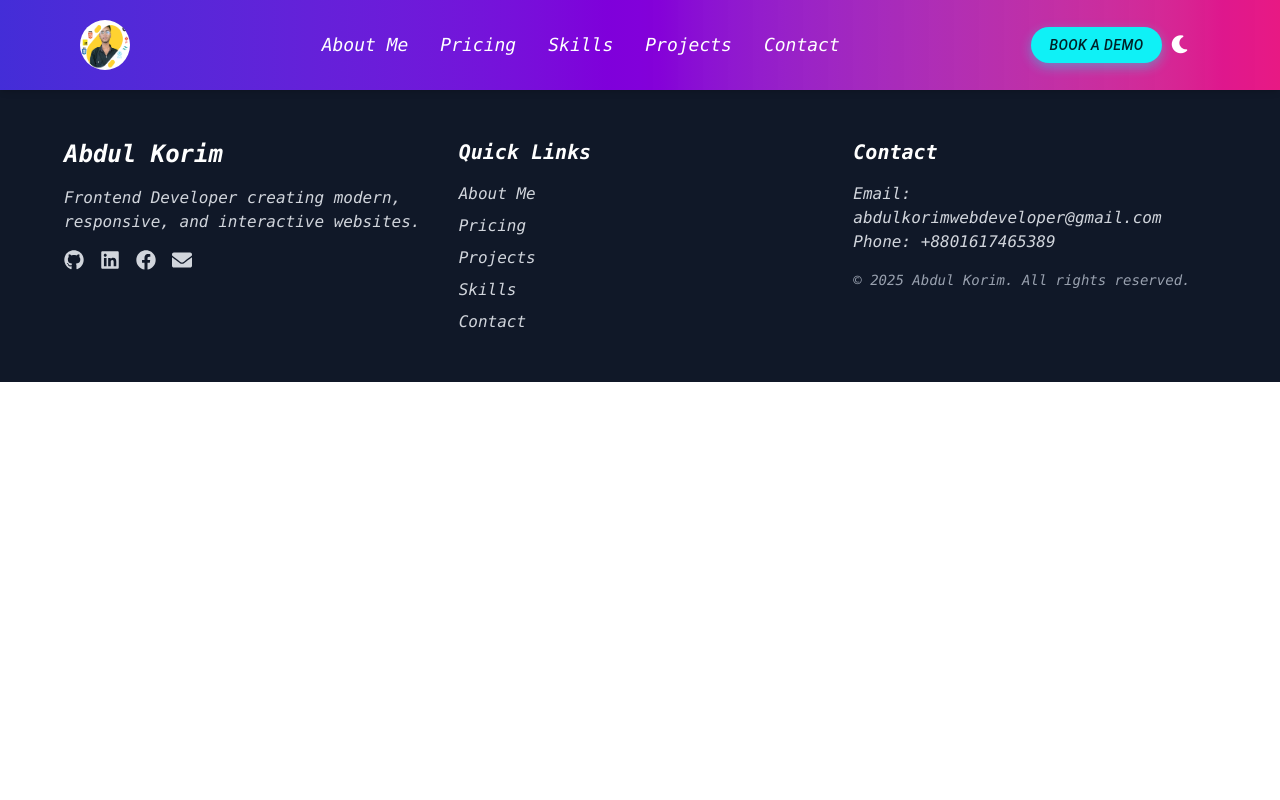
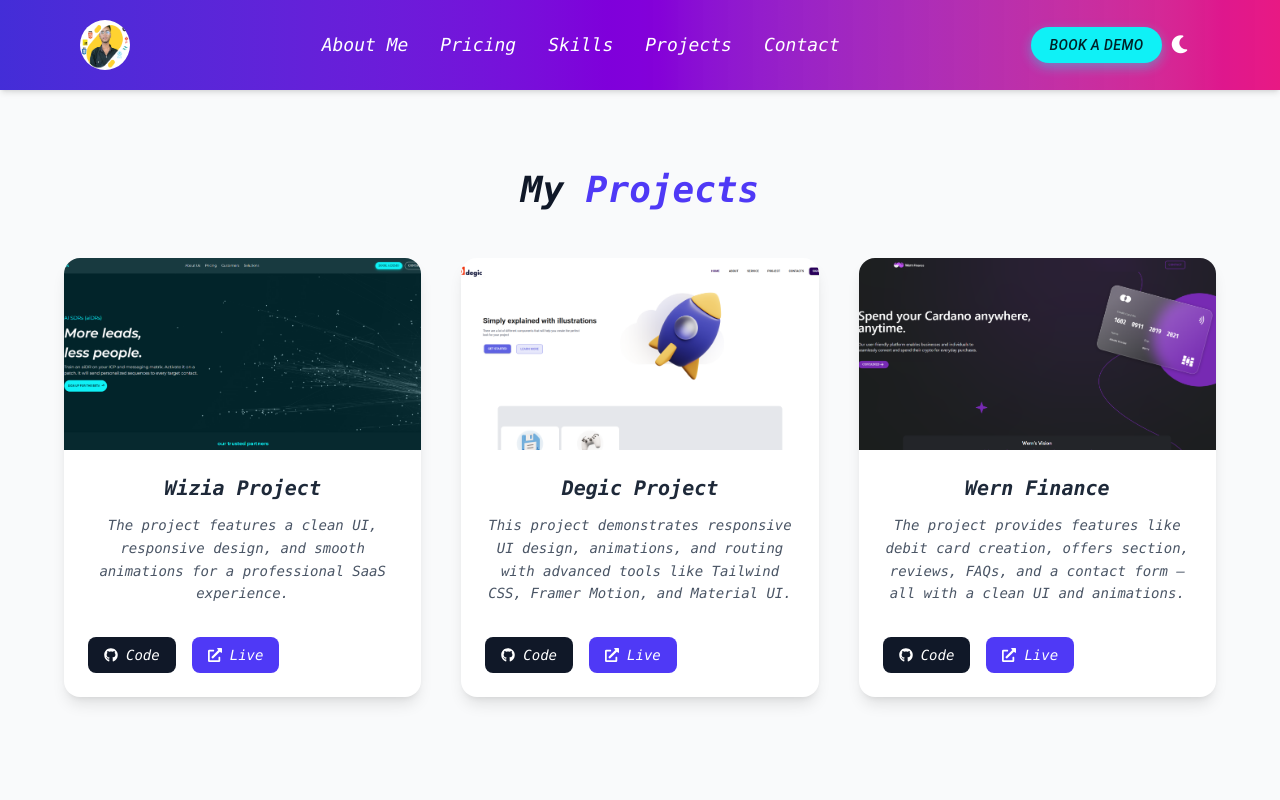
Before and after one commit to abdul-korim-web/my-portfolio, a React (Vite) app: page /Projects in a window 1280 px wide. Shown: the top 800 px of the page. Built offline with nearby package versions, Linux system fonts and the light colour scheme.

Commit message:
Contact route added

```diff
--- a/src/App.jsx
+++ b/src/App.jsx
@@ -10,6 +10,8 @@ import AboutMe from './Components/AboutMe/AboutMe'
 import Pricing from './Components/Pricing/Pricing'
 // import Testimonials from './Components/Testimonials/Testimonials'
 import NavSkills from "./Components/NavSkills/NavSkills"
+import NavProjects from './Components/NavProjects/NavProjects'
+import NavContact from './Components/NavContact/NavContact'
 
 function App() {
   const [count, setCount] = useState(0)
@@ -22,6 +24,8 @@ function App() {
         <Route path='/about' element={<AboutMe/>}/>
         <Route path='/Pricing' element={<Pricing/>}/>
         <Route path='/Skills' element={<NavSkills/>}/>
+        <Route path='/Projects' element={<NavProjects/>}/>
+        <Route path='/Contact' element={<NavContact/>}/>
       </Routes>
       <Footer/>
     </BrowserRouter>
--- a/src/Components/Contact/Contact.jsx
+++ b/src/Components/Contact/Contact.jsx
@@ -40,6 +40,7 @@ const ContactForm = () => {
         <h2 className="text-4xl font-bold mb-8 text-gray-900 dark:text-white">
           Contact <span className="text-indigo-600">Me</span>
         </h2>
+        <h2 className="text-center mb-3 dark:text-white">Got a project idea or want to collaborate? Fill out the form below and I’ll get back to you.</h2>
 
         <motion.form
           ref={form}
--- /dev/null
+++ b/src/Components/NavContact/NavContact.jsx
@@ -0,0 +1,11 @@
+import React from 'react';
+import Contact from "../Contact/Contact"
+const NavContact = () => {
+  return (
+    <>
+      <Contact/>
+    </>
+  );
+}
+
+export default NavContact;
--- /dev/null
+++ b/src/Components/NavProjects/NavProjects.jsx
@@ -0,0 +1,104 @@
+import React from "react";
+import { motion } from "framer-motion";
+import { FaGithub, FaExternalLinkAlt } from "react-icons/fa";
+
+const projects = [
+  {
+    title: "Wizia Project",
+    description:
+      "The project features a clean UI, responsive design, and smooth animations for a professional SaaS experience.",
+    image: "/image/Wizia.png",
+    liveLink: "https://abdul-wizia-react.netlify.app/",
+    sourceLink: "https://github.com/abdul-korim-web/Wizia",
+  },
+  {
+    title: "Degic Project",
+    description:
+      "This project demonstrates responsive UI design, animations, and routing with advanced tools like Tailwind CSS, Framer Motion, and Material UI.",
+    image: "/image/DegicPeoject.png",
+    liveLink: "https://degic-react-peoject.netlify.app/",
+    sourceLink: "https://github.com/abdul-korim-web/Degic-React-Peoject-01",
+  },
+  {
+    title: "Wern Finance",
+    description:
+      "The project provides features like debit card creation, offers section, reviews, FAQs, and a contact form — all with a clean UI and animations.",
+    image: "/image/WernFinance.png",
+    liveLink: "https://react-wern-finance.netlify.app/",
+    sourceLink: "https://github.com/abdul-korim-web/Wern-Finance-React-Project-2",
+  },
+];
+
+const NavProjects = () => {
+  return (
+    <section className="min-h-screen bg-gray-50 dark:bg-gray-900 py-20 px-6">
+      <div className="max-w-6xl mx-auto text-center">
+        {/* Heading */}
+        <motion.h2
+          initial={{ opacity: 0, y: -30 }}
+          whileInView={{ opacity: 1, y: 0 }}
+          transition={{ duration: 0.6 }}
+          className="text-4xl font-extrabold text-gray-900 dark:text-white mb-12"
+        >
+          My <span className="text-indigo-600">Projects</span>
+        </motion.h2>
+
+        {/* Grid */}
+        <div className="grid gap-10 sm:grid-cols-2 lg:grid-cols-3">
+          {projects.map((project, index) => (
+            <motion.div
+              key={index}
+              initial={{ opacity: 0, y: 50 }}
+              whileInView={{ opacity: 1, y: 0 }}
+              whileHover={{ scale: 1.05 }}
+              transition={{ duration: 0.5, delay: index * 0.2 }}
+              viewport={{ once: true }}
+              className="bg-white dark:bg-gray-800 rounded-2xl shadow-lg overflow-hidden flex flex-col"
+            >
+              {/* Image */}
+              <img
+                src={project.image}
+                alt={project.title}
+                className="h-48 w-full object-cover"
+              />
+
+              {/* Content */}
+              <div className="p-6 flex-1 flex flex-col justify-between">
+                <div>
+                  <h3 className="text-xl font-bold text-gray-800 dark:text-white mb-3">
+                    {project.title}
+                  </h3>
+                  <p className="text-gray-600 dark:text-gray-300 text-sm leading-relaxed mb-4">
+                    {project.description}
+                  </p>
+                </div>
+
+                {/* Buttons */}
+                <div className="flex space-x-4 mt-4">
+                  <a
+                    href={project.sourceLink}
+                    target="_blank"
+                    rel="noopener noreferrer"
+                    className="flex items-center gap-2 px-4 py-2 text-sm bg-gray-900 text-white rounded-lg hover:bg-gray-700 transition"
+                  >
+                    <FaGithub /> Code
+                  </a>
+                  <a
+                    href={project.liveLink}
+                    target="_blank"
+                    rel="noopener noreferrer"
+                    className="flex items-center gap-2 px-4 py-2 text-sm bg-indigo-600 text-white rounded-lg hover:bg-indigo-500 transition"
+                  >
+                    <FaExternalLinkAlt /> Live
+                  </a>
+                </div>
+              </div>
+            </motion.div>
+          ))}
+        </div>
+      </div>
+    </section>
+  );
+};
+
+export default NavProjects;
```
